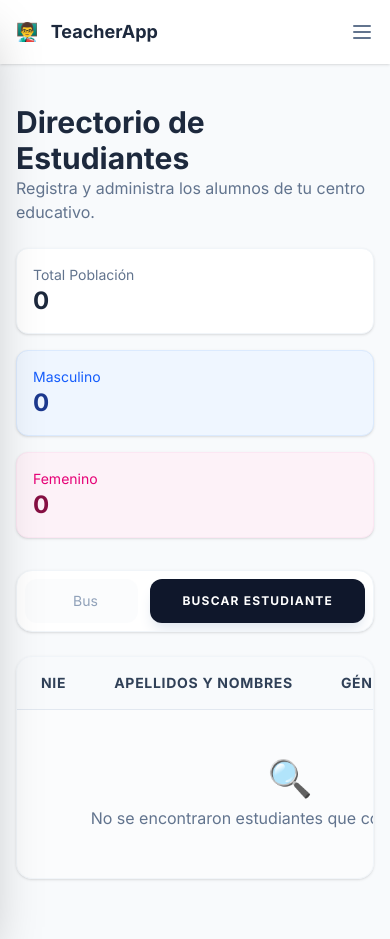
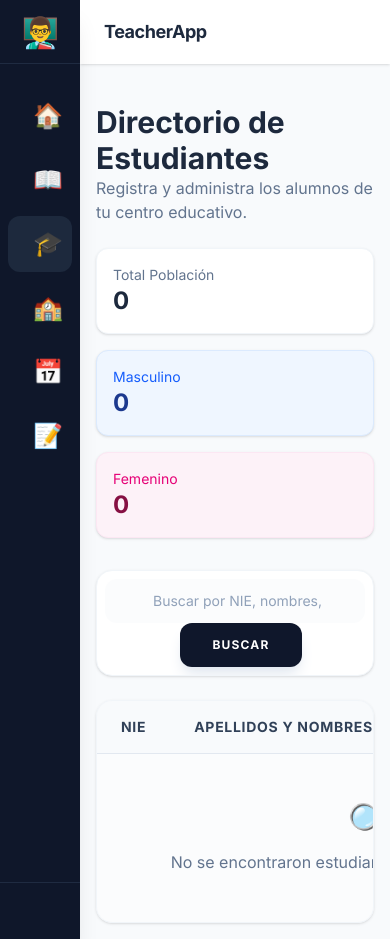
Before and after one commit to avismael/teacherApp, a Flask app: page /estudiantes/ in a window 390 px wide. Run offline with Flask 3, Linux system fonts and the light colour scheme; style sheets or scripts are compiled from the project's sources.

Commit message:
feat: implement student directory view, assignment detail management, and responsive sidebar navigation logic

```diff
--- a/static/js/app.js
+++ b/static/js/app.js
@@ -1,65 +1,67 @@
 // app.js
 document.addEventListener('DOMContentLoaded', () => {
-    // Menu mobile toggle logic
-    const mobileMenuBtn = document.getElementById('mobile-menu-btn');
-    const mobileMenuClose = document.getElementById('mobile-menu-close');
-    const mobileMenuDrawer = document.getElementById('mobile-menu-drawer');
-    const mobileMenuBackdrop = document.getElementById('mobile-menu-backdrop');
+    const sidebar = document.getElementById('app-sidebar');
+    const logoToggle = document.getElementById('logo-toggle');
+    const navTexts = document.querySelectorAll('.nav-text');
 
-    function openMobileMenu() {
-        if (!mobileMenuDrawer || !mobileMenuBackdrop) return;
+    let isExpanded = window.innerWidth >= 1024;
 
-        mobileMenuBackdrop.classList.remove('hidden');
-        // Small delay to allow CSS transitions to trigger
-        requestAnimationFrame(() => {
-            mobileMenuBackdrop.classList.remove('opacity-0');
-            mobileMenuBackdrop.classList.add('opacity-100');
-            mobileMenuDrawer.classList.remove('-translate-x-full');
-            mobileMenuDrawer.classList.add('translate-x-0');
-        });
-        document.body.classList.add('overflow-hidden');
+    function renderSidebar() {
+        if (!sidebar) return;
+
+        // Transiciones fijas para evitar cortes raros al mutar estilos online
+        sidebar.style.transition = 'width 300ms ease-in-out';
+        navTexts.forEach(el => el.style.transition = 'opacity 300ms ease-in-out');
+
+        if (isExpanded) {
+            sidebar.style.width = '16rem'; // w-64
+            sidebar.classList.add('shadow-2xl');
+            logoToggle.classList.add('expanded');
+
+            navTexts.forEach(el => {
+                el.style.opacity = '1';
+                el.style.visibility = 'visible';
+            });
+        } else {
+            sidebar.style.width = '5rem'; // w-20
+            sidebar.classList.remove('shadow-2xl');
+            logoToggle.classList.remove('expanded');
+
+            navTexts.forEach(el => {
+                el.style.opacity = '0';
+                setTimeout(() => { if (!isExpanded) el.style.visibility = 'hidden'; }, 300);
+            });
+        }
     }
 
-    function closeMobileMenu() {
-        if (!mobileMenuDrawer || !mobileMenuBackdrop) return;
-
-        mobileMenuBackdrop.classList.remove('opacity-100');
-        mobileMenuBackdrop.classList.add('opacity-0');
-        mobileMenuDrawer.classList.remove('translate-x-0');
-        mobileMenuDrawer.classList.add('-translate-x-full');
-
-        // Wait for transition to finish before hiding
-        setTimeout(() => {
-            if (mobileMenuDrawer.classList.contains('-translate-x-full')) {
-                mobileMenuBackdrop.classList.add('hidden');
-            }
-        }, 300);
-        document.body.classList.remove('overflow-hidden');
+    if (logoToggle) {
+        logoToggle.addEventListener('click', () => {
+            isExpanded = !isExpanded;
+            renderSidebar();
+        });
     }
 
-    if (mobileMenuBtn) {
-        mobileMenuBtn.addEventListener('click', openMobileMenu);
-    }
-
-    if (mobileMenuClose) {
-        mobileMenuClose.addEventListener('click', closeMobileMenu);
-    }
-
-    if (mobileMenuBackdrop) {
-        mobileMenuBackdrop.addEventListener('click', closeMobileMenu);
-    }
-
-    // Handle Escape key
-    document.addEventListener('keydown', (e) => {
-        if (e.key === 'Escape' && mobileMenuDrawer && !mobileMenuDrawer.classList.contains('-translate-x-full')) {
-            closeMobileMenu();
+    // Auto colapsar en móviles al tocar cualquier lado oscuro de fuera
+    document.addEventListener('click', (e) => {
+        if (window.innerWidth < 1024 && isExpanded && sidebar) {
+            if (!sidebar.contains(e.target)) {
+                isExpanded = false;
+                renderSidebar();
+            }
         }
     });
 
-    // Close menu when window is resized to desktop width
+    // Restaurar control a tailwind al rotar el celular o crecer pantalla
     window.addEventListener('resize', () => {
-        if (window.innerWidth >= 768 && mobileMenuDrawer && !mobileMenuDrawer.classList.contains('-translate-x-full')) {
-            closeMobileMenu();
+        const desktop = window.innerWidth >= 1024;
+        if (desktop && !isExpanded && sidebar.style.width === '5rem') {
+            isExpanded = true;
+            // Limpia los inlines styles para que lg:w-64 del html fluya
+            sidebar.style.width = '';
+            navTexts.forEach(el => { el.style.opacity = ''; el.style.visibility = ''; });
+        } else if (!desktop && isExpanded) {
+            isExpanded = false;
+            renderSidebar();
         }
     });
 });
--- a/templates/asignaturas/detalle.html
+++ b/templates/asignaturas/detalle.html
@@ -19,7 +19,7 @@
     <div class="bg-white rounded-2xl p-6 shadow-sm border border-slate-100">
         <div class="flex flex-col mb-4 gap-2">
             <h2 class="font-bold text-xl text-slate-800">Grupos Matriculados</h2>
-            <form action="{{ url_for('asignaturas.matricular_seccion', asignatura_id=asignatura.id) }}" method="POST" class="flex md:w-1/2 gap-2">
+            <form action="{{ url_for('asignaturas.matricular_seccion', asignatura_id=asignatura.id) }}" method="POST" class="flex md:w-1/2 gap-2 flex-col md:flex-row sm:flex-row">
                 <select name="seccion_id" class="border border-slate-300 rounded px-3 py-1 text-sm focus:border-primary focus:outline-none flex-1" required>
                     <option value="" disabled selected>-- Elige un grupo global --</option>
                     {% for sec in secciones_disponibles %}
@@ -64,7 +64,7 @@
                 <h2 class="font-bold text-xl text-slate-800">Plan de Evaluación (Columnas del Grid)</h2>
                 <p class="text-sm text-slate-500 mt-1">Lo que configures aquí le aplicará idénticamente a todos los grupos matriculados.</p>
             </div>
-            <form action="{{ url_for('evaluaciones.crear_periodo', asignatura_id=asignatura.id) }}" method="POST" class="flex gap-2">
+            <form action="{{ url_for('evaluaciones.crear_periodo', asignatura_id=asignatura.id) }}" method="POST" class="flex gap-2 flex-col md:flex-row sm:flex-row">
                 <input type="text" name="nombre" placeholder="Ej: Trimestre 1" class="border border-slate-300 rounded px-3 py-1 text-sm focus:border-primary focus:outline-none w-48" required>
                 <button type="submit" class="bg-slate-800 text-white text-sm font-medium px-4 py-1 rounded hover:bg-slate-700 transition shadow-sm">Agregar Periodo</button>
             </form>
--- a/templates/base.html
+++ b/templates/base.html
@@ -18,84 +18,60 @@
 </head>
 <body class="bg-slate-50 text-slate-800 font-sans antialiased min-h-screen flex">
 
-    <!-- Sidebar Navigation -->
-    <aside class="w-64 bg-secondary text-white hidden lg:flex flex-col shadow-lg transition-all duration-300">
-        <div class="h-16 flex items-center px-6 font-bold text-xl tracking-tight border-b border-slate-700/50">
-            <span class="text-accent mr-2">👨‍🏫</span> TeacherApp
-        </div>
-        <nav class="flex-1 py-6 flex flex-col gap-2 px-4">
-            <a href="{{ url_for('dashboard.index') }}" class="px-4 py-3 rounded-xl hover:bg-slate-800 transition-colors flex items-center {% if request.endpoint == 'dashboard.index' %}bg-primary hover:bg-primary{% endif %}">
-                🏠 Panel Inicial
+    <!-- Unified App Sidebar -->
+    <aside id="app-sidebar" class="bg-secondary text-white flex flex-col shadow-xl transition-all duration-300 ease-in-out w-20 lg:w-64 flex-shrink-0 z-50 h-screen sticky top-0 group">
+
+        <!-- Cabecera Logo (Botón Toggle Universal) -->
+        <button id="logo-toggle" class="h-16 w-full flex items-center px-2 font-bold text-xl tracking-tight border-b border-slate-700/50 z-20 hover:bg-slate-800 transition-colors focus:outline-none relative group/logo cursor-pointer">
+            <div class="flex items-center overflow-hidden whitespace-nowrap pointer-events-none">
+                <span class="text-accent text-3xl w-16 text-center flex-shrink-0 group-hover/logo:scale-110 active:scale-95 transition-transform" title="Expandir/Contraer Menú">👨‍🏫</span>
+                <span class="nav-text font-black transition-opacity duration-300 lg:opacity-100 opacity-0 relative top-1">TeacherApp</span>
+            </div>
+            <!-- Pequeño icono de pistas visuales -->
+            <div class="absolute right-3 text-slate-500 opacity-0 group-[.expanded]/logo:rotate-180 transition-all lg:group-hover/logo:opacity-100 hidden lg:block">
+                ⇋
+            </div>
+        </button>
+
+        <!-- Links de Navegación -->
+        <nav class="flex-1 py-6 flex flex-col gap-2 px-2 overflow-y-auto overflow-x-hidden z-20 tooltip-container">
+            <a href="{{ url_for('dashboard.index') }}" title="Panel Inicial" class="group relative px-2 py-3 rounded-xl hover:bg-slate-800 transition-colors flex items-center {% if request.endpoint == 'dashboard.index' %}bg-primary hover:bg-primary text-white shadow-md shadow-primary/20{% endif %}">
+                <span class="text-2xl w-16 text-center flex-shrink-0 group-hover:scale-110 transition-transform">🏠</span>
+                <span class="nav-text font-medium whitespace-nowrap transition-opacity duration-300 lg:opacity-100 opacity-0">Panel Inicial</span>
             </a>
-            <a href="{{ url_for('asignaturas.index') }}" class="px-4 py-3 rounded-xl hover:bg-slate-800 transition-colors flex items-center {% if 'asignaturas' in request.endpoint %}bg-slate-800{% endif %}">
-                📖 Asignaturas
+            <a href="{{ url_for('asignaturas.index') }}" title="Asignaturas" class="group relative px-2 py-3 rounded-xl hover:bg-slate-800 transition-colors flex items-center {% if 'asignaturas' in request.endpoint %}bg-slate-800 text-white{% endif %}">
+                <span class="text-2xl w-16 text-center flex-shrink-0 group-hover:scale-110 transition-transform">📖</span>
+                <span class="nav-text font-medium whitespace-nowrap transition-opacity duration-300 lg:opacity-100 opacity-0">Asignaturas</span>
             </a>
-            <a href="{{ url_for('estudiantes.index') }}" class="px-4 py-3 rounded-xl hover:bg-slate-800 transition-colors flex items-center {% if 'estudiantes' in request.endpoint %}bg-slate-800{% endif %}">
-                🎓 Estudiantes
+            <a href="{{ url_for('estudiantes.index') }}" title="Estudiantes" class="group relative px-2 py-3 rounded-xl hover:bg-slate-800 transition-colors flex items-center {% if 'estudiantes' in request.endpoint %}bg-slate-800 text-white{% endif %}">
+                <span class="text-2xl w-16 text-center flex-shrink-0 group-hover:scale-110 transition-transform">🎓</span>
+                <span class="nav-text font-medium whitespace-nowrap transition-opacity duration-300 lg:opacity-100 opacity-0">Estudiantes</span>
             </a>
-            <a href="{{ url_for('secciones.index') }}" class="px-4 py-3 rounded-xl hover:bg-slate-800 transition-colors flex items-center {% if 'secciones' in request.endpoint %}bg-slate-800{% endif %}">
-                🏫 Secciones
+            <a href="{{ url_for('secciones.index') }}" title="Secciones" class="group relative px-2 py-3 rounded-xl hover:bg-slate-800 transition-colors flex items-center {% if 'secciones' in request.endpoint %}bg-slate-800 text-white{% endif %}">
+                <span class="text-2xl w-16 text-center flex-shrink-0 group-hover:scale-110 transition-transform">🏫</span>
+                <span class="nav-text font-medium whitespace-nowrap transition-opacity duration-300 lg:opacity-100 opacity-0">Secciones</span>
             </a>
-            <a href="{{ url_for('asistencia.index') }}" class="px-4 py-3 rounded-xl hover:bg-slate-800 transition-colors flex items-center {% if 'asistencia' in request.endpoint %}bg-slate-800{% endif %}">
-                📅 Asistencia
+            <a href="{{ url_for('asistencia.index') }}" title="Asistencia" class="group relative px-2 py-3 rounded-xl hover:bg-slate-800 transition-colors flex items-center {% if 'asistencia' in request.endpoint %}bg-slate-800 text-white{% endif %}">
+                <span class="text-2xl w-16 text-center flex-shrink-0 group-hover:scale-110 transition-transform">📅</span>
+                <span class="nav-text font-medium whitespace-nowrap transition-opacity duration-300 lg:opacity-100 opacity-0">Asistencia</span>
             </a>
-            <a href="{{ url_for('reportes.index') }}" class="px-4 py-3 rounded-xl hover:bg-slate-800 transition-colors flex items-center {% if 'reportes' in request.endpoint %}bg-slate-800{% endif %}">
-                📝 Reportes
+            <a href="{{ url_for('reportes.index') }}" title="Reportes" class="group relative px-2 py-3 rounded-xl hover:bg-slate-800 transition-colors flex items-center {% if 'reportes' in request.endpoint %}bg-slate-800 text-white{% endif %}">
+                <span class="text-2xl w-16 text-center flex-shrink-0 group-hover:scale-110 transition-transform">📝</span>
+                <span class="nav-text font-medium whitespace-nowrap transition-opacity duration-300 lg:opacity-100 opacity-0">Reportes</span>
             </a>
         </nav>
-        <div class="p-6 text-sm text-slate-400 border-t border-slate-700/50">
-            Herramienta Docente &copy; 2026
-            @avifernando
-        </div>
-    </aside>
 
-    <!-- Mobile Menu Backdrop -->
-    <div id="mobile-menu-backdrop" class="fixed inset-0 bg-slate-900/60 backdrop-blur-sm z-40 hidden opacity-0 transition-opacity duration-300 lg:hidden"></div>
-
-    <!-- Mobile Menu Drawer -->
-    <aside id="mobile-menu-drawer" class="fixed inset-y-0 left-0 w-72 bg-secondary text-white z-50 transform -translate-x-full transition-transform duration-300 ease-in-out lg:hidden flex flex-col shadow-2xl">
-        <div class="h-16 flex items-center justify-between px-6 border-b border-slate-700/50">
-            <div class="font-bold text-xl tracking-tight">
-                <span class="text-accent mr-2">👨‍🏫</span> TeacherApp
-            </div>
-            <button id="mobile-menu-close" class="p-2 text-slate-400 hover:text-white transition-colors">
-                <svg class="w-6 h-6" fill="none" stroke="currentColor" viewBox="0 0 24 24"><path stroke-linecap="round" stroke-linejoin="round" stroke-width="2" d="M6 18L18 6M6 6l12 12"></path></svg>
-            </button>
-        </div>
-        <nav class="flex-1 py-6 flex flex-col gap-2 px-4 shadow-inner">
-            <a href="{{ url_for('dashboard.index') }}" class="mobile-nav-link stagger-1 anim-fade-in px-4 py-3 rounded-xl hover:bg-slate-800 transition-colors flex items-center {% if request.endpoint == 'dashboard.index' %}bg-primary hover:bg-primary text-white shadow-md shadow-primary/20{% endif %}">
-                🏠 Panel Inicial
-            </a>
-            <a href="{{ url_for('asignaturas.index') }}" class="mobile-nav-link stagger-2 anim-fade-in px-4 py-3 rounded-xl hover:bg-slate-800 transition-colors flex items-center {% if 'asignaturas' in request.endpoint %}bg-slate-800 text-white{% endif %}">
-                📖 Asignaturas
-            </a>
-            <a href="{{ url_for('estudiantes.index') }}" class="mobile-nav-link stagger-3 anim-fade-in px-4 py-3 rounded-xl hover:bg-slate-800 transition-colors flex items-center {% if 'estudiantes' in request.endpoint %}bg-slate-800 text-white{% endif %}">
-                🎓 Estudiantes
-            </a>
-            <a href="{{ url_for('secciones.index') }}" class="mobile-nav-link stagger-4 anim-fade-in px-4 py-3 rounded-xl hover:bg-slate-800 transition-colors flex items-center {% if 'secciones' in request.endpoint %}bg-slate-800 text-white{% endif %}">
-                🏫 Secciones
-            </a>
-            <a href="{{ url_for('asistencia.index') }}" class="mobile-nav-link stagger-5 anim-fade-in px-4 py-3 rounded-xl hover:bg-slate-800 transition-colors flex items-center {% if 'asistencia' in request.endpoint %}bg-slate-800 text-white{% endif %}">
-                📅 Toma de Asistencia
-            </a>
-            <a href="{{ url_for('reportes.index') }}" class="mobile-nav-link stagger-6 anim-fade-in px-4 py-3 rounded-xl hover:bg-slate-800 transition-colors flex items-center {% if 'reportes' in request.endpoint %}bg-slate-800 text-white{% endif %}">
-                📝 Reportes Académicos
-            </a>
-        </nav>
-        <div class="p-6 text-sm text-slate-400 border-t border-slate-700/50">
-            Herramienta Docente &copy; 2026
+        <div class="px-2 pb-6 pt-4 text-xs text-slate-500 font-bold border-t border-slate-700/50 whitespace-nowrap overflow-hidden z-20">
+            <span class="nav-text transition-opacity duration-300 lg:opacity-100 opacity-0 text-center block tracking-widest pl-1 uppercase">&copy; 2026 T-App</span>
         </div>
     </aside>
 
     <!-- Main Content -->
-    <main class="flex-1 flex flex-col min-h-screen overflow-hidden">
+    <main class="flex-1 flex flex-col min-w-0 h-screen overflow-hidden bg-slate-50 relative">
 
-        <!-- Top header for mobile -->
-        <header class="lg:hidden h-16 bg-white shadow-sm flex items-center justify-between px-4 sticky top-0 z-30">
-            <div class="font-bold text-lg text-slate-800"><span class="text-primary mr-2">👨‍🏫</span> TeacherApp</div>
-            <button id="mobile-menu-btn" class="p-2 -mr-2 text-slate-500 hover:text-slate-700 transition-colors">
-                <svg class="w-6 h-6" fill="none" stroke="currentColor" viewBox="0 0 24 24"><path stroke-linecap="round" stroke-linejoin="round" stroke-width="2" d="M4 6h16M4 12h16M4 18h16"></path></svg>
-            </button>
+        <!-- Mobile Top Title (Opcional, solo para ubicar visualmente) -->
+        <header class="h-16 bg-white shadow-sm flex items-center px-6 lg:hidden shrink-0 z-30 sticky top-0 justify-between">
+            <div class="font-bold text-lg text-slate-800 tracking-tight">TeacherApp</div>
         </header>
 
         <!-- Flash messages -->
--- a/templates/estudiantes/index.html
+++ b/templates/estudiantes/index.html
@@ -29,7 +29,7 @@
 <!-- Buscador Independiente mejorado -->
 <div class="mb-6">
     <div class="bg-white p-2 rounded-2xl shadow-sm border border-slate-100 overflow-hidden">
-        <form action="{{ url_for('estudiantes.index') }}" method="GET" class="flex items-center">
+        <form action="{{ url_for('estudiantes.index') }}" method="GET" class="flex items-center md:flex-row sm:flex-row flex-col">
             <div class="relative flex-1 group">
                 <input type="text" name="q" placeholder="Buscar por NIE, nombres, apellidos o sección..." value="{{ stats.q }}"
                        class="w-full bg-slate-50/50 border-none rounded-xl pl-12 pr-10 py-3 text-sm text-slate-700 placeholder:text-slate-400 focus:outline-none focus:ring-0 focus:bg-white transition-all font-medium">
@@ -40,7 +40,7 @@
                 {% endif %}
             </div>
             <button type="submit" class="ml-3 bg-slate-900 p-2 text-white font-bold text-xs uppercase tracking-widest px-8 py-3.5 rounded-xl hover:bg-slate-800 shadow-lg shadow-slate-200 transition-all whitespace-nowrap">
-                Buscar Estudiante
+                Buscar
             </button>
         </form>
     </div>
```
